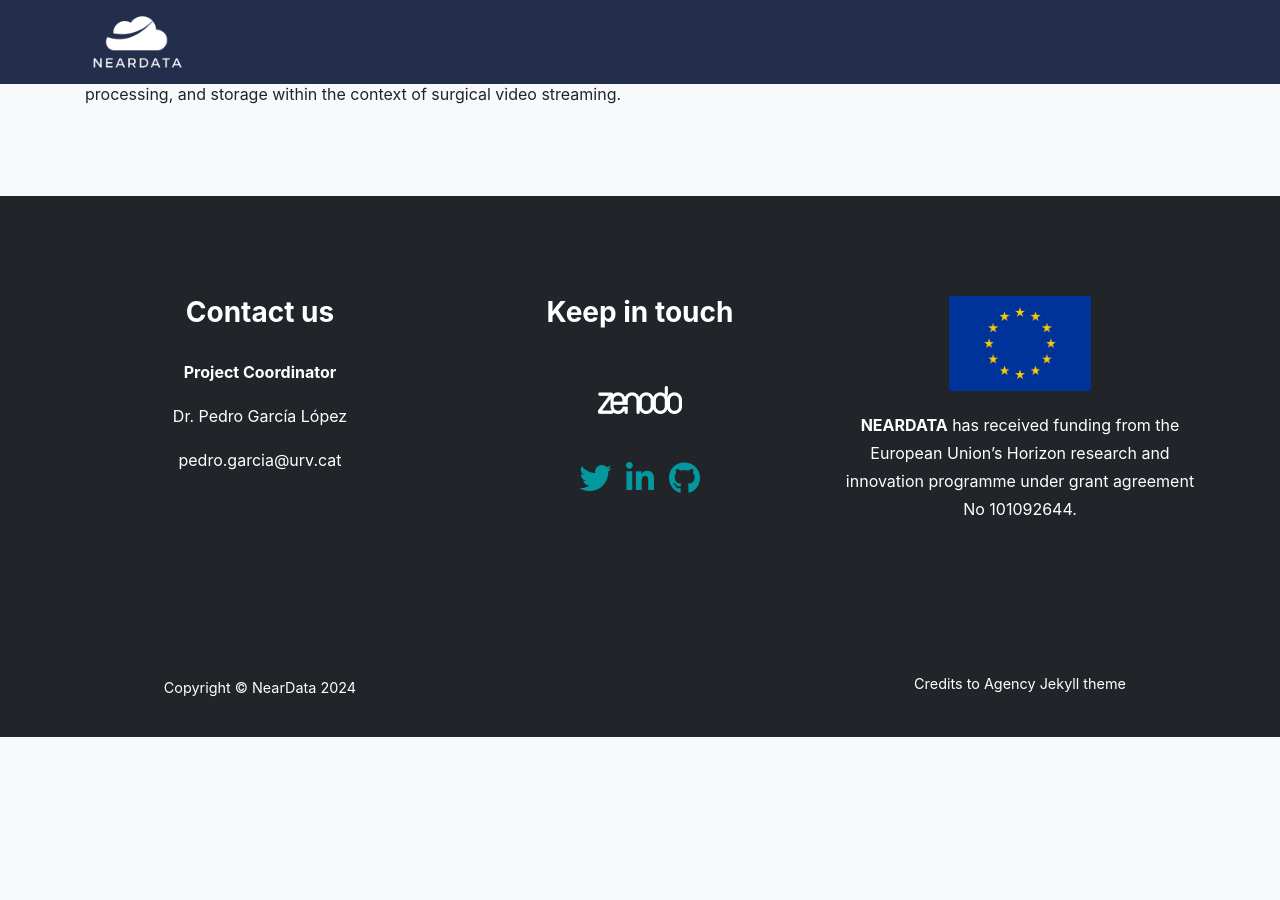
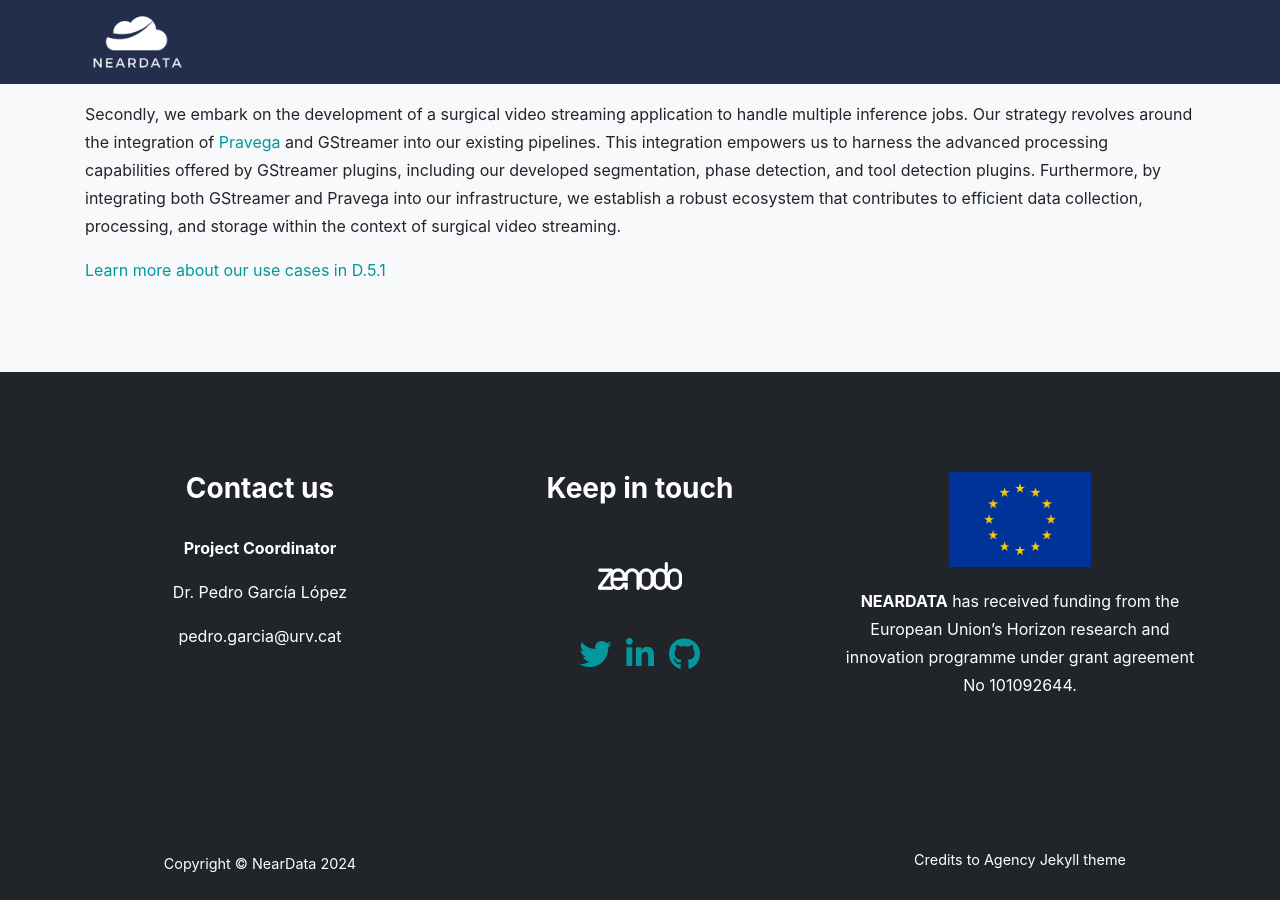
Before and after one commit to neardata-eu/neardata-eu.github.io, a Jekyll site: the page built from use-cases.md, in a window 1280 px wide and 900 px high, scrolled down 1637 px. Built offline with Jekyll 4.4.1, drawn with Linux system fonts in a browser that asks for light colours; some web fonts are replaced; before the commit the page ends 2374 px from its top, so only the background shows below that.

Commit message:
modify use cases

```diff
--- a/_includes/about.html
+++ b/_includes/about.html
@@ -87,11 +87,11 @@
         </table>
       </div>
     </div>
+    </div>
       <br/>
-      <h3 class="section-subheading text-center mt-5">NEARDATA project is part of:  <br/>
+      <h3 class="section-subheading text-center mt-5"><b>NEARDATA project is part of:</b> <br/>
           <a href="/datanexus" target="_blank"><img src="assets/img/DataNexus_Logo.png" alt="DataNexus Cluster" width="35%"></a>
       </h3>
-    </div>
   </div>
 </section>
 <!-- End About -->
--- a/use-cases.md
+++ b/use-cases.md
@@ -7,6 +7,7 @@
 	<h2 class="section-heading text-uppercase">Use cases</h2>
 </div>
 
+<br/>
 <h3>GENOMICS</h3>
 <h5>Creation of methods, fast storage, and communications infrastructures to communicate distributed computing power with scalable storage systems, allowing efficient distribution of datasets across the system.</h5>
 
@@ -31,7 +32,7 @@
 <h4>3. Genomics Use Case</h4>
 <p>This use case is based on variant calling to identify variants from reference genome sequences. We discuss that this type of data is extreme due to the extreme volume of data and extensive pipelines that require. large computational resources to cope with the demands needed to process and analyze this data. The objective of this use case is to port a genomics Variant calling workflow from our HPC implementation to a serverless architecture that allows processing and analyzing extreme genomic data at large scales.</p>
 
-
+<br/>
 <h3>METABOLOMICS</h3>
 <h5>Expand the analysis of metabolomics raw data and boost external access and efficient re-use of open data. Creation of federated and Hybrid distributed architecture and ensuring data privacy but also shared global computations.</h5>
 
@@ -41,7 +42,7 @@
 
 <p>In this project, we aim to further improve the open METASPACE cloud platform and strengthen its position as a International Health Data Space.</p>
 
-
+<br/>
 <h3>SURGERY</h3>
 <h5>Create generalised machine-learning models that can aid surgeons during surgery and allow video data to be analysed in real-time and with low latency.</h5>
 
@@ -50,5 +51,7 @@
 
 <p>Secondly, we embark on the development of a surgical video streaming application to handle multiple inference jobs. Our strategy revolves around the integration of <a href="https://cncf.pravega.io/" target="_blank">Pravega</a> and GStreamer into our existing pipelines. This integration empowers us to harness the advanced processing capabilities offered by GStreamer plugins, including our developed segmentation, phase detection, and tool detection plugins. Furthermore, by integrating both GStreamer and Pravega into our infrastructure, we establish a robust ecosystem that contributes to efficient data collection, processing, and storage within the context of surgical video streaming.</p>
 
+<a href="/assets/deliverables/NEARDATA_D5.1_Public.pdf" target="_blank">Learn more about our use cases in D.5.1</a>
+
 <br/>
 <br/>
```
